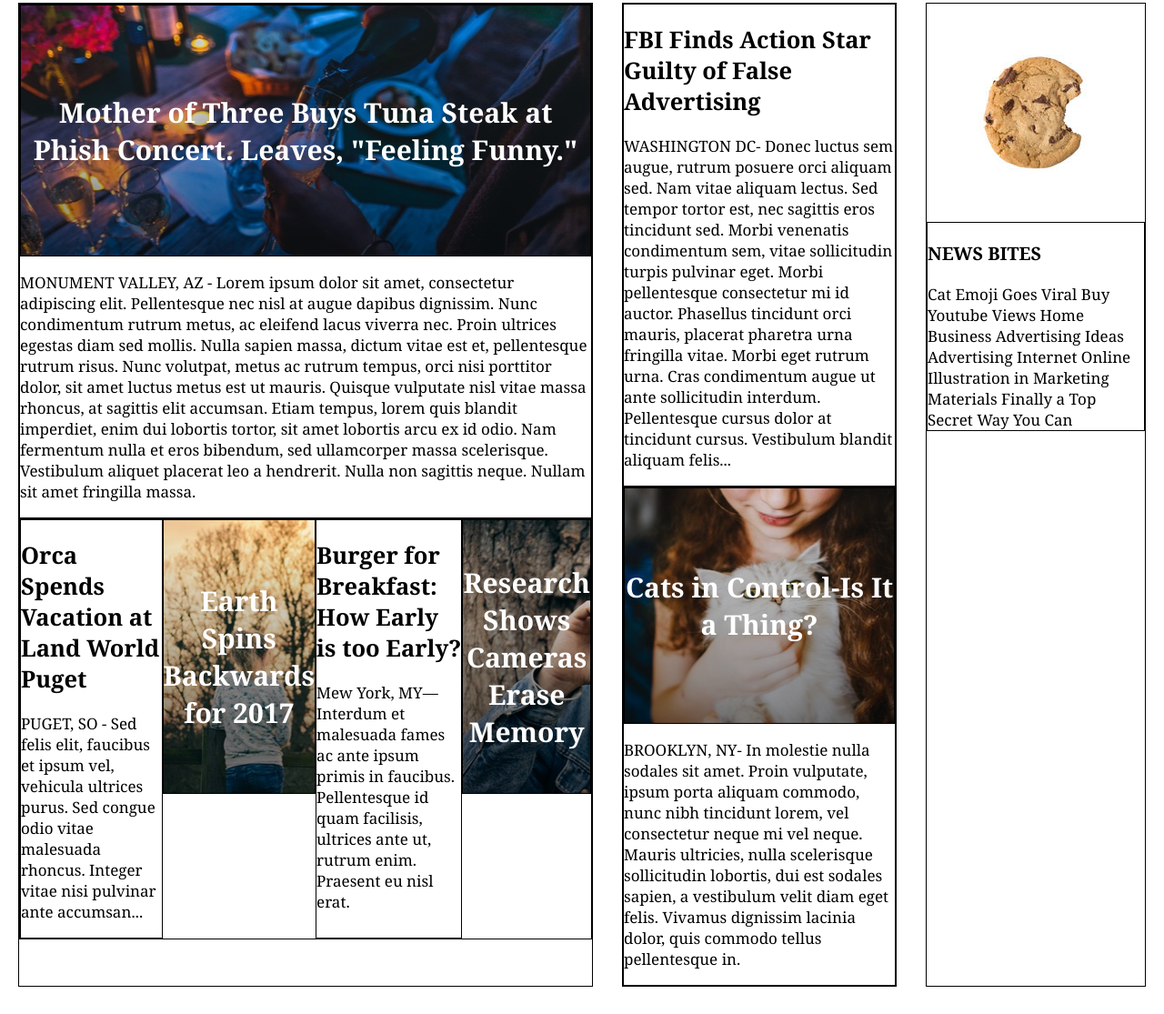
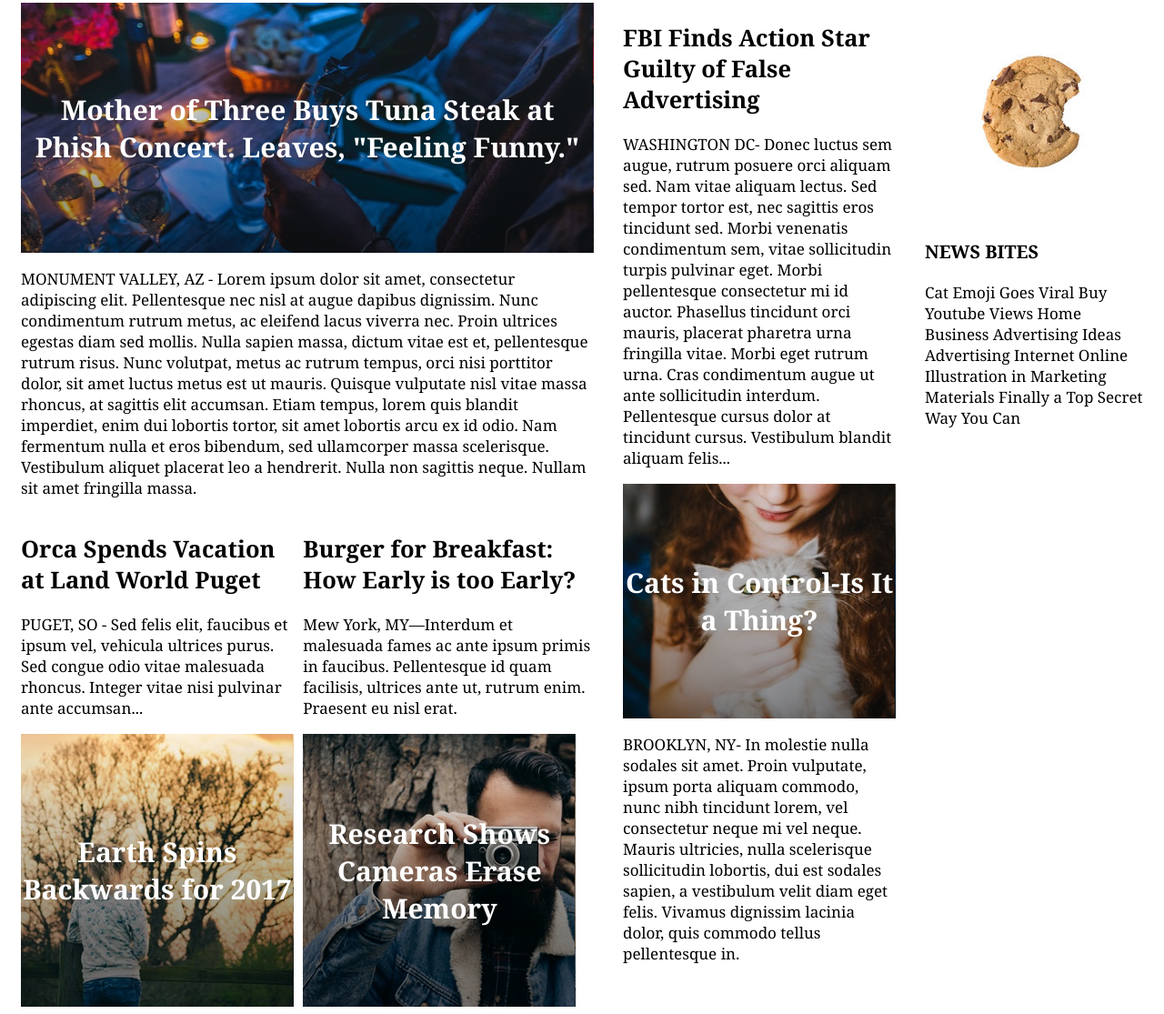
Before and after one commit to Akuji3/MyTimes, a plain HTML site: page index.html in a window 1280 px wide. Shown: the part 80-1195 px from the top of the page at 91% size. Before the commit the page ends 1173 px from the top, so only its background shows below. Drawn offline with Linux system fonts and the light colour scheme.

Commit message:
Remove Borders

```diff
--- a/index.html
+++ b/index.html
@@ -35,16 +35,16 @@
           <div class="midlarge">
             <h2>Orca Spends Vacation at Land World Puget</h3>
             <p>PUGET, SO - Sed felis elit, faucibus et ipsum vel, vehicula ultrices purus. Sed congue odio vitae malesuada rhoncus. Integer vitae nisi pulvinar ante accumsan...</p>
-          </div>
-          <div class="futp2">
-            <span>Earth Spins Backwards for 2017</span>
+            <div class="futp2">
+              <span>Earth Spins Backwards for 2017</span>
+            </div>
           </div>
           <div class="botlarge">
             <h2>Burger for Breakfast: How Early is too Early?</h3>
             <p>Mew York, MY—Interdum et malesuada fames ac ante ipsum primis in faucibus. Pellentesque id quam facilisis, ultrices ante ut, rutrum enim. Praesent eu nisl erat.</p>
-          </div>
-          <div class="futp3">
-            <span>Research Shows Cameras Erase Memory</span>
+            <div class="futp3">
+              <span>Research Shows Cameras Erase Memory</span>
+            </div>
           </div>
         </div>
       </div>
--- a/resources/css/style.css
+++ b/resources/css/style.css
@@ -48,7 +48,6 @@ header span {
 .large {
   width: 630px;
   margin-right: 32px;
-  border: 1px solid black;
   display: inline-flex;
   flex-direction: column;
 }
@@ -65,29 +64,26 @@ header span {
   text-align: center;
   height: 275px;
   background-image: url("../images/table.png");
-  border: 1px solid black;
   justify-content: center;
   align-items: center;
 }
 
 .topstory {
-  border: 1px solid black;
 }
 
 .stories {
-  border: 1px solid black;
   display: flex;
   justify-content: space-between;
 }
 
 .midlarge {
-  border: 1px solid black;
+  display: block;
 }
 
 .futp2 {
-  border: 1px solid black;
   background-image: url("../images/girl.png");
   height: 300px;
+  width: 300px;
   text-align: center;
   display: flex;
   justify-content: center;
@@ -95,13 +91,13 @@ header span {
 }
 
 .botlarge {
-  border: 1px solid black;
+  display: block;
 }
 
 .futp3 {
-  border: 1px solid black;
   background-image: url("../images/guy.png");
   height: 300px;
+  width: 300px;
   text-align: center;
   display: flex;
   justify-content: center;
@@ -113,7 +109,6 @@ header span {
 .medium {
   width: 300px;
   margin-right: 32px;
-  border: 1px solid black;
   display: inline-flex;
   flex-direction: column;
 }
@@ -126,17 +121,14 @@ header span {
 }
 
 .fbi {
-  border: 1px solid black;
 }
 
 .catstory {
-  border: 1px solid black;
 }
 
 .futp4 {
   text-align: center;
   display: flex;
-  border: 1px solid black;
   background-image: url("../images/cat.png");
   height: 258px;
   justify-content: center;
@@ -147,11 +139,9 @@ header span {
 
 .small {
   width: 240px;
-  border: 1px solid black;
   display: inline-flex;
   flex-direction: column;
 }
 
 .newsbites {
-  border: 1px solid black;
 }
```
